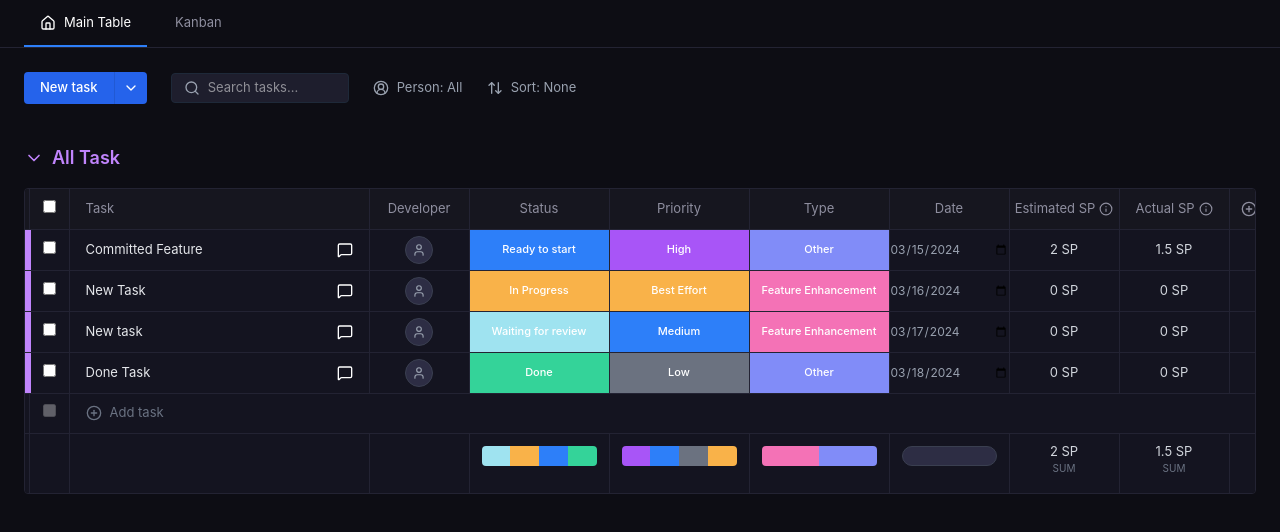
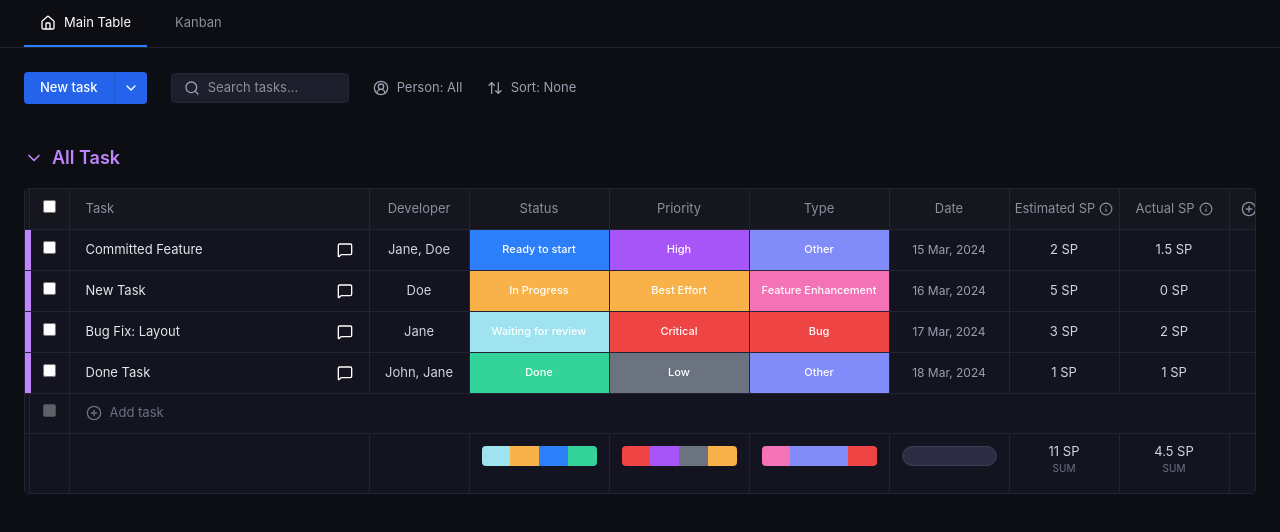
Before and after one commit to muhfachrudd/technical-test, a Vue app in the folder frontend/: page / in a window 1280 px wide. Shown: the top 532 px of the page. Built offline with nearby package versions, Linux system fonts and the light colour scheme.

Commit message:
feat: Implement initial task management UI with MainTable, KanbanBoard, and dummy data.

```diff
--- a/frontend/src/App.vue
+++ b/frontend/src/App.vue
@@ -25,12 +25,17 @@ const updateTask = (updatedTask) => {
   if (index !== -1) tasks.value[index] = { ...updatedTask };
 };
 
-const developers = computed(() => Array.from(new Set(tasks.value.map(t => t.developer).filter(Boolean))));
+const developers = computed(() => {
+  const allNames = tasks.value.flatMap(t =>
+    t.developer ? t.developer.split(',').map(n => n.trim()) : []
+  );
+  return Array.from(new Set(allNames)).sort();
+});
 
 const filteredTasks = computed(() => {
   let result = [...tasks.value];
   if (searchQuery.value) result = result.filter(t => t.task.toLowerCase().includes(searchQuery.value.toLowerCase()));
-  if (personFilter.value) result = result.filter(t => t.developer === personFilter.value);
+  if (personFilter.value) result = result.filter(t => t.developer && t.developer.includes(personFilter.value));
   if (sortConfig.value.length > 0) {
     result.sort((a, b) => {
       for (const { key, order } of sortConfig.value) {
@@ -119,7 +124,7 @@ const toggleSort = (key) => {
 
     <!-- MAIN CONTENT -->
     <div class="content">
-      <MainTable v-if="activeTab === 'table'" :tasks="filteredTasks" @update="updateTask" @sort="toggleSort" />
+      <MainTable v-if="activeTab === 'table'" :tasks="filteredTasks" :sortConfig="sortConfig" @update="updateTask" @sort="toggleSort" />
 
       <div v-else class="placeholder-view px-6">
         <KanbanBoard :tasks="filteredTasks" @update="updateTask" />
--- a/frontend/src/components/KanbanBoard.vue
+++ b/frontend/src/components/KanbanBoard.vue
@@ -1,7 +1,8 @@
 <script setup>
 import { computed } from "vue";
 import draggable from "vuedraggable";
-import { MessageSquare, GitBranch } from "lucide-vue-next";
+import { MessageSquare, GitBranch, Calendar } from "lucide-vue-next";
+import { format } from "date-fns";
 import { KANBAN_COLUMNS, COLUMN_COLORS, getPriorityColor, getTypeColor } from "../utils/constants";
 
 const props = defineProps(["tasks"]);
@@ -9,6 +10,15 @@ const emit = defineEmits(["update"]);
 
 const columns = KANBAN_COLUMNS;
 const columnColors = COLUMN_COLORS;
+
+const formatDate = (dateStr) => {
+  if (!dateStr) return "-";
+  try {
+    return format(new Date(dateStr), "dd MMM, yyyy");
+  } catch (e) {
+    return dateStr;
+  }
+};
 
 const tasksByStatus = computed(() => {
   const map = {};
@@ -75,14 +85,15 @@ const moveTask = (evt, newStatus) => {
                   {{ task.estimated_sp }} SP
                 </div>
 
-                <!-- Type Badge (Condensed) -->
-                <div v-if="task.type && task.type === 'Other'" class="badge-custom" :style="{ '--border-color': getTypeColor(task.type) }">
-                  {{ task.type }}
+                <!-- Date Badge -->
+                <div class="badge-custom flex items-center gap-1" style="--border-color: #6B7280">
+                  <Calendar class="w-3 h-3" />
+                  {{ formatDate(task.date) }}
                 </div>
               </div>
 
-              <!-- Full-width Type Label (Conditional like in image) -->
-              <div v-if="task.type && task.type !== 'Other'"
+              <!-- Full-width Type Label -->
+              <div v-if="task.type"
                    class="badge-custom mb-3 block w-fit"
                    :style="{ '--border-color': getTypeColor(task.type) }">
                 {{ task.type }}
@@ -90,10 +101,10 @@ const moveTask = (evt, newStatus) => {
 
               <!-- Footer -->
               <div class="flex items-center justify-between pt-1">
-                <div class="w-7 h-7 rounded-full bg-gray-600 overflow-hidden border border-gray-700">
-                  <img v-if="task.avatar" :src="task.avatar" class="w-full h-full object-cover" />
-                  <div v-else class="w-full h-full flex items-center justify-center text-[10px] text-white bg-indigo-500 uppercase">
-                    {{ task.developer?.[0] }}
+                <div class="flex -space-x-2">
+                  <div v-for="dev in (task.developer ? task.developer.split(',') : [])" :key="dev"
+                       class="w-7 h-7 rounded-full bg-gray-600 overflow-hidden border border-gray-700 flex items-center justify-center text-[10px] text-white bg-indigo-500 uppercase">
+                    {{ dev.trim()[0] }}
                   </div>
                 </div>
 
--- a/frontend/src/components/MainTable.vue
+++ b/frontend/src/components/MainTable.vue
@@ -1,10 +1,17 @@
 <script setup>
 import { computed } from 'vue';
 import { MessageSquare, PlusCircle, User, Info, ChevronDown } from 'lucide-vue-next';
+import { format } from 'date-fns';
 import { STATUS_OPTIONS, PRIORITY_OPTIONS, TYPE_OPTIONS } from '../utils/constants';
 
-const props = defineProps(['tasks']);
+const props = defineProps(['tasks', 'sortConfig']);
 const emit = defineEmits(['update', 'sort']);
+
+const getSortIcon = (key) => {
+  const item = props.sortConfig?.find(s => s.key === key);
+  if (!item) return '';
+  return item.order === 'asc' ? ' ↑' : ' ↓';
+};
 
 const statusOptions = STATUS_OPTIONS;
 const priorityOptions = PRIORITY_OPTIONS;
@@ -47,6 +54,15 @@ const typeStats = computed(() => calculateStats('type', typeOptions));
 
 const totalEstimated = computed(() => props.tasks.reduce((sum, t) => sum + (Number(t.estimated_sp) || 0), 0));
 const totalActual = computed(() => props.tasks.reduce((sum, t) => sum + (Number(t.actual_sp) || 0), 0));
+
+const formatDate = (dateStr) => {
+  if (!dateStr) return "-";
+  try {
+    return format(new Date(dateStr), "dd MMM, yyyy");
+  } catch (e) {
+    return dateStr;
+  }
+};
 </script>
 
 <template>
@@ -69,20 +85,32 @@ const totalActual = computed(() => props.tasks.reduce((sum, t) => sum + (Number(
             <th class="w-10 border-r border-b border-[#232333] text-center">
               <input type="checkbox" class="rounded border-gray-700 bg-gray-800">
             </th>
-            <th class="w-[300px] border-r border-b border-[#232333] text-left px-4 font-normal">Task</th>
-            <th class="w-[100px] border-r border-b border-[#232333] text-center font-normal">Developer</th>
-            <th class="w-[140px] border-r border-b border-[#232333] text-center font-normal">Status</th>
-            <th class="w-[140px] border-r border-b border-[#232333] text-center font-normal">Priority</th>
-            <th class="w-[140px] border-r border-b border-[#232333] text-center font-normal">Type</th>
-            <th class="w-[120px] border-r border-b border-[#232333] text-center font-normal">Date</th>
-            <th class="w-[110px] border-r border-b border-[#232333] text-center font-normal">
+            <th @click="emit('sort', 'task')" class="w-[300px] border-r border-b border-[#232333] text-left px-4 font-normal cursor-pointer hover:bg-white/5">
+              Task {{ getSortIcon('task') }}
+            </th>
+            <th @click="emit('sort', 'developer')" class="w-[100px] border-r border-b border-[#232333] text-center font-normal cursor-pointer hover:bg-white/5">
+              Developer {{ getSortIcon('developer') }}
+            </th>
+            <th @click="emit('sort', 'status')" class="w-[140px] border-r border-b border-[#232333] text-center font-normal cursor-pointer hover:bg-white/5">
+              Status {{ getSortIcon('status') }}
+            </th>
+            <th @click="emit('sort', 'priority')" class="w-[140px] border-r border-b border-[#232333] text-center font-normal cursor-pointer hover:bg-white/5">
+              Priority {{ getSortIcon('priority') }}
+            </th>
+            <th @click="emit('sort', 'type')" class="w-[140px] border-r border-b border-[#232333] text-center font-normal cursor-pointer hover:bg-white/5">
+              Type {{ getSortIcon('type') }}
+            </th>
+            <th @click="emit('sort', 'date')" class="w-[120px] border-r border-b border-[#232333] text-center font-normal cursor-pointer hover:bg-white/5">
+              Date {{ getSortIcon('date') }}
+            </th>
+            <th @click="emit('sort', 'estimated_sp')" class="w-[110px] border-r border-b border-[#232333] text-center font-normal cursor-pointer hover:bg-white/5">
               <div class="flex items-center justify-center gap-1">
-                Estimated SP <Info class="w-3.5 h-3.5" />
+                Estimated SP {{ getSortIcon('estimated_sp') }} <Info class="w-3.5 h-3.5" />
               </div>
             </th>
-            <th class="w-[110px] border-r border-b border-[#232333] text-center font-normal">
+            <th @click="emit('sort', 'actual_sp')" class="w-[110px] border-r border-b border-[#232333] text-center font-normal cursor-pointer hover:bg-white/5">
               <div class="flex items-center justify-center gap-1">
-                Actual SP <Info class="w-3.5 h-3.5" />
+                Actual SP {{ getSortIcon('actual_sp') }} <Info class="w-3.5 h-3.5" />
               </div>
             </th>
             <th class="w-10 border-b border-[#232333] text-center font-normal">
@@ -116,13 +144,13 @@ const totalActual = computed(() => props.tasks.reduce((sum, t) => sum + (Number(
               </div>
             </td>
             <!-- Developer -->
-            <td class="text-center border-r border-[#232333]">
-              <div class="flex justify-center">
-                <div class="avatar-placeholder">
-                  <User v-if="!task.developer_avatar" class="w-3.5 h-3.5 text-gray-400" />
-                  <img v-else :src="task.developer_avatar" class="w-full h-full rounded-full" />
-                </div>
-              </div>
+            <td class="text-center border-r border-[#232333] px-2">
+              <input
+                :value="task.developer"
+                @change="e => updateField(task, 'developer', e.target.value)"
+                placeholder="Dev"
+                class="bg-transparent border-none outline-none w-full text-center text-gray-300"
+              />
             </td>
             <!-- Status -->
             <td class="p-0 border-r border-[#232333]">
@@ -164,12 +192,15 @@ const totalActual = computed(() => props.tasks.reduce((sum, t) => sum + (Number(
               </select>
             </td>
             <!-- Date -->
-            <td class="text-center border-r border-[#232333] text-gray-400">
+            <td class="text-center border-r border-[#232333] relative group/date">
+              <span class="text-[12px] text-gray-400 group-hover/date:hidden">
+                {{ formatDate(task.date) }}
+              </span>
               <input
                 type="date"
                 :value="task.date"
                 @change="e => updateField(task, 'date', e.target.value)"
-                class="bg-transparent border-none outline-none w-full text-center text-[12px]"
+                class="hidden group-hover/date:block bg-[#1B1B2A] border border-gray-700 rounded outline-none w-full text-center text-[12px] absolute inset-0 z-10"
               />
             </td>
             <!-- Estimated SP -->
--- a/frontend/src/utils/dummyData.js
+++ b/frontend/src/utils/dummyData.js
@@ -4,7 +4,7 @@ export const INITIAL_TASKS = [
   {
     id: 1,
     task: 'Committed Feature',
-    developer: 'Jane',
+    developer: 'Jane, Doe',
     status: STATUSES.READY_TO_START,
     priority: 'High',
     type: 'Other',
@@ -20,29 +20,29 @@ export const INITIAL_TASKS = [
     priority: 'Best Effort',
     type: 'Feature Enhancement',
     date: '2024-03-16',
-    estimated_sp: 0,
+    estimated_sp: 5,
     actual_sp: 0
   },
   {
     id: 3,
-    task: 'New task',
+    task: 'Bug Fix: Layout',
     developer: 'Jane',
     status: STATUSES.WAITING_FOR_REVIEW,
-    priority: 'Medium',
-    type: 'Feature Enhancement',
+    priority: 'Critical',
+    type: 'Bug',
     date: '2024-03-17',
-    estimated_sp: 0,
-    actual_sp: 0
+    estimated_sp: 3,
+    actual_sp: 2
   },
   {
     id: 4,
     task: 'Done Task',
-    developer: 'John',
+    developer: 'John, Jane',
     status: STATUSES.DONE,
     priority: 'Low',
     type: 'Other',
     date: '2024-03-18',
-    estimated_sp: 0,
-    actual_sp: 0
+    estimated_sp: 1,
+    actual_sp: 1
   }
 ];
```
